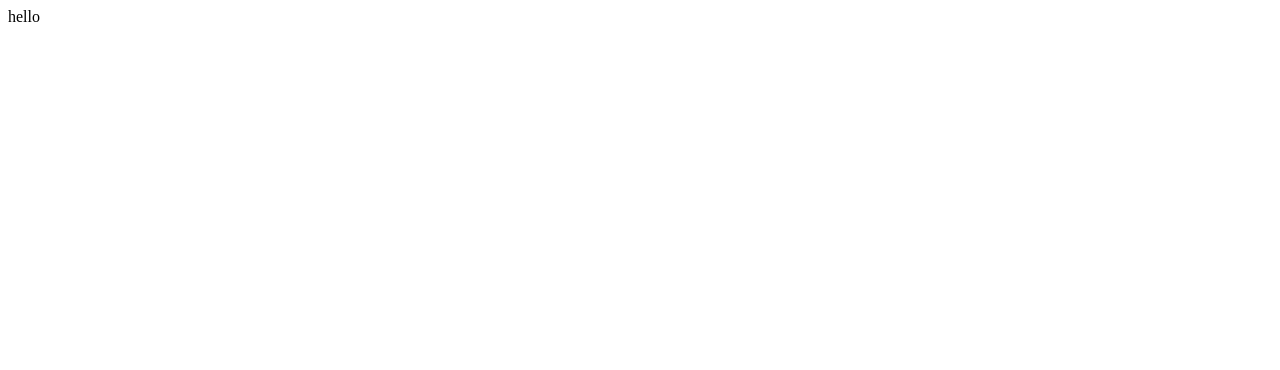
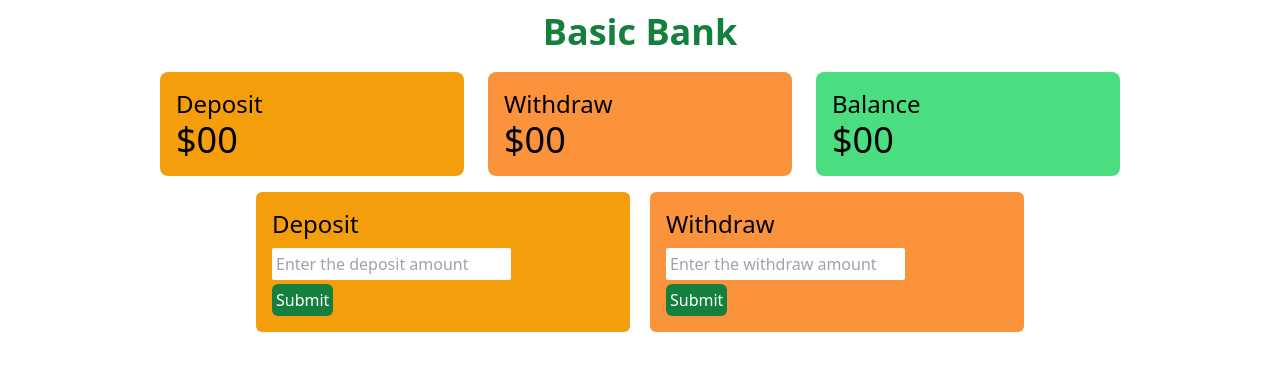
Before and after one commit to AbdullahIbnOmorShahrin/BasicBank, a plain HTML site: page index.html in a window 1280 px wide. Drawn offline with nearby package versions, Linux system fonts and the light colour scheme.

Commit message:
first commit

```diff
--- a/index.html
+++ b/index.html
@@ -5,11 +5,47 @@
     <meta charset="UTF-8">
     <meta http-equiv="X-UA-Compatible" content="IE=edge">
     <meta name="viewport" content="width=device-width, initial-scale=1.0">
-    <title>Document</title>
+    <title>Basic Bank</title>
+    <script src="https://cdn.tailwindcss.com"></script>
 </head>
 
 <body>
-    hello
+    <header>
+        <h1 class="text-center text-4xl pt-3 text-green-700 font-semibold">Basic Bank</h1>
+    </header>
+    <section>
+        <div class="grid grid-cols-3 gap-6 mt-5 mx-auto w-3/4">
+            <div class="bg-amber-500 rounded-lg p-4">
+                <h1 class="text-2xl font-medium">Deposit</h1>
+                <h3 class="text-4xl">$<span>00</span></h3>
+            </div>
+            <div class="bg-orange-400 rounded-lg p-4">
+                <h1 class="text-2xl font-medium">Withdraw</h1>
+                <h3 class="text-4xl">$<span>00</span></h3>
+            </div>
+            <div class="bg-green-400 rounded-lg p-4">
+                <h1 class="text-2xl font-medium">Balance</h1>
+                <h3 class="text-4xl">$<span>00</span></h3>
+            </div>
+        </div>
+
+    </section>
+    <section>
+        <div class="grid grid-cols-2 gap-5 mt-4 mx-auto w-3/5 mt-12">
+            <div class="bg-amber-500 p-4 rounded-md">
+                <h1 class="text-2xl font-medium">Deposit</h1>
+                <input class="block rounded-sm px-1 mt-2 decoration-2 h-8" type="text"
+                    placeholder="Enter the deposit amount">
+                <button class="bg-green-700 p-1 mt-1 rounded-md text-white">Submit</button>
+            </div>
+            <div class="bg-orange-400 p-4 rounded-md">
+                <h1 class="text-2xl font-medium">Withdraw</h1>
+                <input class="block rounded-sm px-1 mt-2 decoration-2 h-8" type="text"
+                    placeholder="Enter the withdraw amount">
+                <button class="bg-green-700 p-1 mt-1 rounded-md text-white">Submit</button>
+            </div>
+        </div>
+    </section>
 </body>
 
 </html>
```
